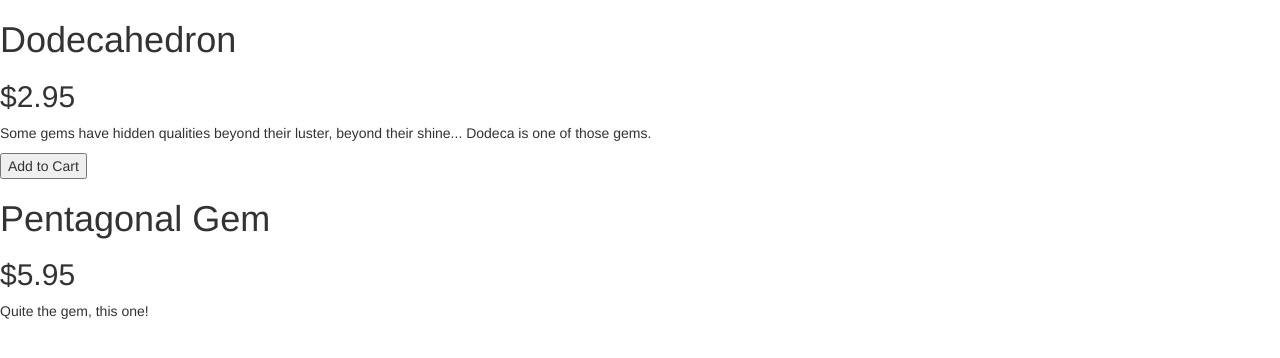
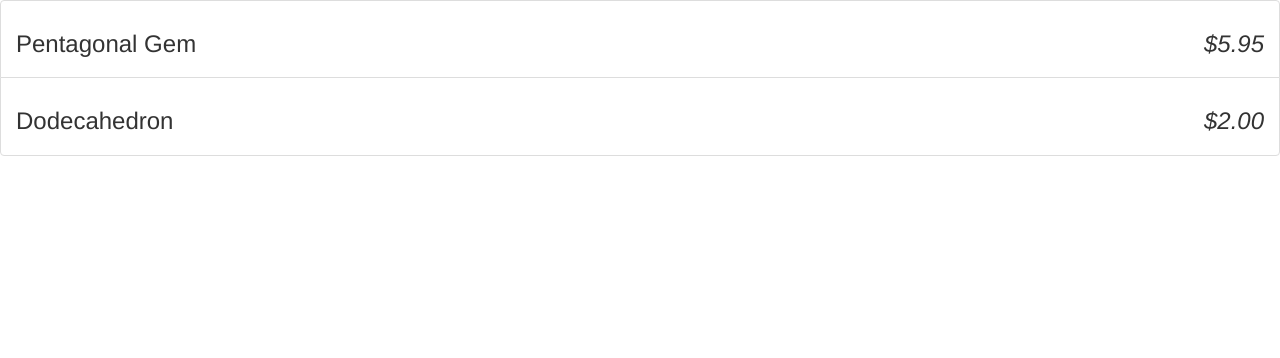
Before and after one commit to imacleod/shaping-up-with-angular, a plain HTML site: page index.html in a window 1280 px wide. Drawn offline with Linux system fonts and the light colour scheme.

Commit message:
Changed product display to list.

```diff
--- a/index.html
+++ b/index.html
@@ -4,12 +4,14 @@
 		<link rel="stylesheet" type="text/css" href="static/css/bootstrap.min.css" />
 	</head>
 	<body ng-controller="StoreController as store">
-		<div ng-repeat="product in store.products">
-			<h1>{{ product.name }}</h1>
-			<h2>${{ product.price }}</h2>
-			<p>{{ product.description }}</p>
-			<button ng-show="product.canPurchase">Add to Cart</button>
-		</div>
+		<ul class="list-group">
+			<li class="list-group-item" ng-repeat="product in store.products | orderBy:'-price'">
+				<h3>
+					{{ product.name }}
+					<em class="pull-right">{{ product.price | currency }}</em>
+				</h3>
+			</li>
+		</ul>
 		<script type="text/javascript" src="static/js/angular.min.js"></script>
 		<script type="text/javascript" src="static/js/app.js"></script>
 	</body>
--- a/static/js/app.js
+++ b/static/js/app.js
@@ -5,7 +5,7 @@
 			canPurchase: true,
 			description: 'Some gems have hidden qualities beyond their luster, beyond their shine... Dodeca is one of those gems.',
 			name: 'Dodecahedron',
-			price: 2.95
+			price: 2
 		},
 		{
 			canPurchase: false,
```
